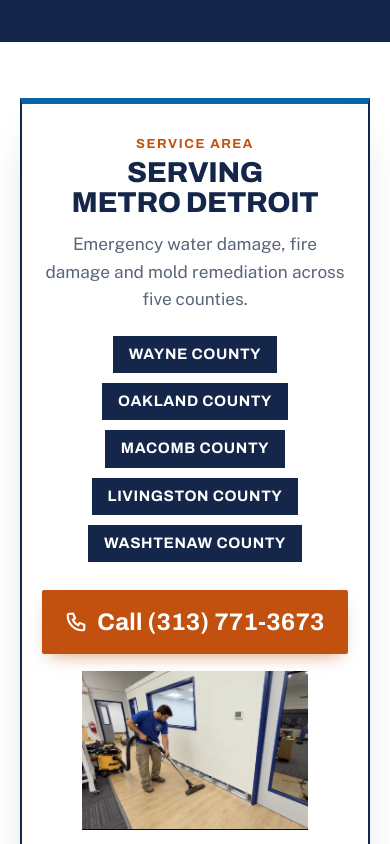
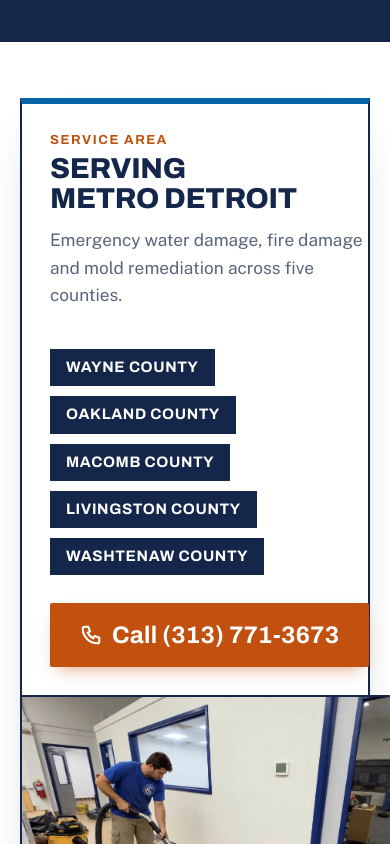
Before and after one commit to tonyv5498-afk/rgmd-website, a Next.js app: page /water-damage-lp in a window 390 px wide. Shown: the part 6020-6864 px from the top of the page. Built offline with nearby package versions, Linux system fonts and the light colour scheme; no server answers.

Commit message:
Refactor lp-area layout to use grid display

```diff
--- a/app/water-damage-lp/lp.css
+++ b/app/water-damage-lp/lp.css
@@ -34,8 +34,6 @@ body:has(.lp-page) .site-header .menu-btn { display: none; }
 .lp-stats dt { font: 700 .72rem/1.2 var(--f-display); text-transform: uppercase; letter-spacing: .08em; color: var(--on-navy); margin-bottom: 4px; }
 .lp-stats dd { margin: 0; font-size: 1.7rem; font-weight: 700; color: #fff; display: flex; align-items: center; gap: 8px; }
 .lp-stats .stars { color: #fbbf24; display: inline-flex; }
-.lp-hero-photo { margin: 28px 0 0; border: 2px solid rgba(255,255,255,.18); box-shadow: 0 24px 50px -24px rgba(0,0,0,.7); }
-.lp-hero-photo img { display: block; width: 100%; height: auto; }
 
 /* Animated water rings behind the hero */
 .lp-rings span { position: absolute; border-radius: 50%; border: 2px solid rgba(58,167,232,.14); animation: lp-ripple 6s ease-in-out infinite alternate; pointer-events: none; }
@@ -106,7 +104,11 @@ body:has(.lp-page) .site-header .menu-btn { display: none; }
 .lp-rev figcaption span { font-size: .88rem; }
 
 /* ---------- Area ---------- */
-.lp-area { max-width: 820px; margin: 0 auto; text-align: center; padding: clamp(32px, 5vw, 56px) clamp(20px, 4vw, 48px); border: 2px solid var(--ink); border-top: 6px solid var(--dry); background: var(--paper); box-shadow: 0 22px 44px -26px rgba(20,38,74,.45); }
+.lp-area { display: grid; grid-template-columns: 1fr 1fr; align-items: stretch; max-width: 1100px; margin: 0 auto; border: 2px solid var(--ink); border-top: 6px solid var(--dry); background: var(--paper); box-shadow: 0 22px 44px -26px rgba(20,38,74,.45); }
+.lp-area-copy { padding: clamp(28px, 4vw, 52px); display: flex; flex-direction: column; justify-content: center; align-items: flex-start; }
+.lp-area .lp-counties { justify-content: flex-start; }
+.lp-area-photo { margin: 0; min-height: 300px; position: relative; border-left: 2px solid var(--ink); }
+.lp-area-photo img { position: absolute; inset: 0; width: 100%; height: 100%; object-fit: cover; object-position: 40% 50%; }
 .lp-area-sub { color: var(--muted); font-size: 1.08rem; }
 .lp-counties { list-style: none; padding: 0; margin: 22px 0 28px; display: flex; flex-wrap: wrap; justify-content: center; gap: 10px; }
 .lp-counties li { background: var(--ink); color: #fff; font: 700 .95rem/1 var(--f-display); letter-spacing: .04em; text-transform: uppercase; padding: 11px 16px; }
@@ -122,7 +124,8 @@ body:has(.lp-page) .site-header .menu-btn { display: none; }
 
 /* ---------- Responsive ---------- */
 @media (max-width: 1000px) {
-  .lp-hero-grid, .lp-steps-grid { grid-template-columns: 1fr; }
+  .lp-hero-grid, .lp-steps-grid, .lp-area { grid-template-columns: 1fr; }
+  .lp-area-photo { border-left: 0; border-top: 2px solid var(--ink); min-height: 0; aspect-ratio: 971 / 682; }
   .lp-timeline, .lp-why, .lp-rev-grid { grid-template-columns: repeat(2, 1fr); }
 }
 @media (max-width: 640px) {
```
